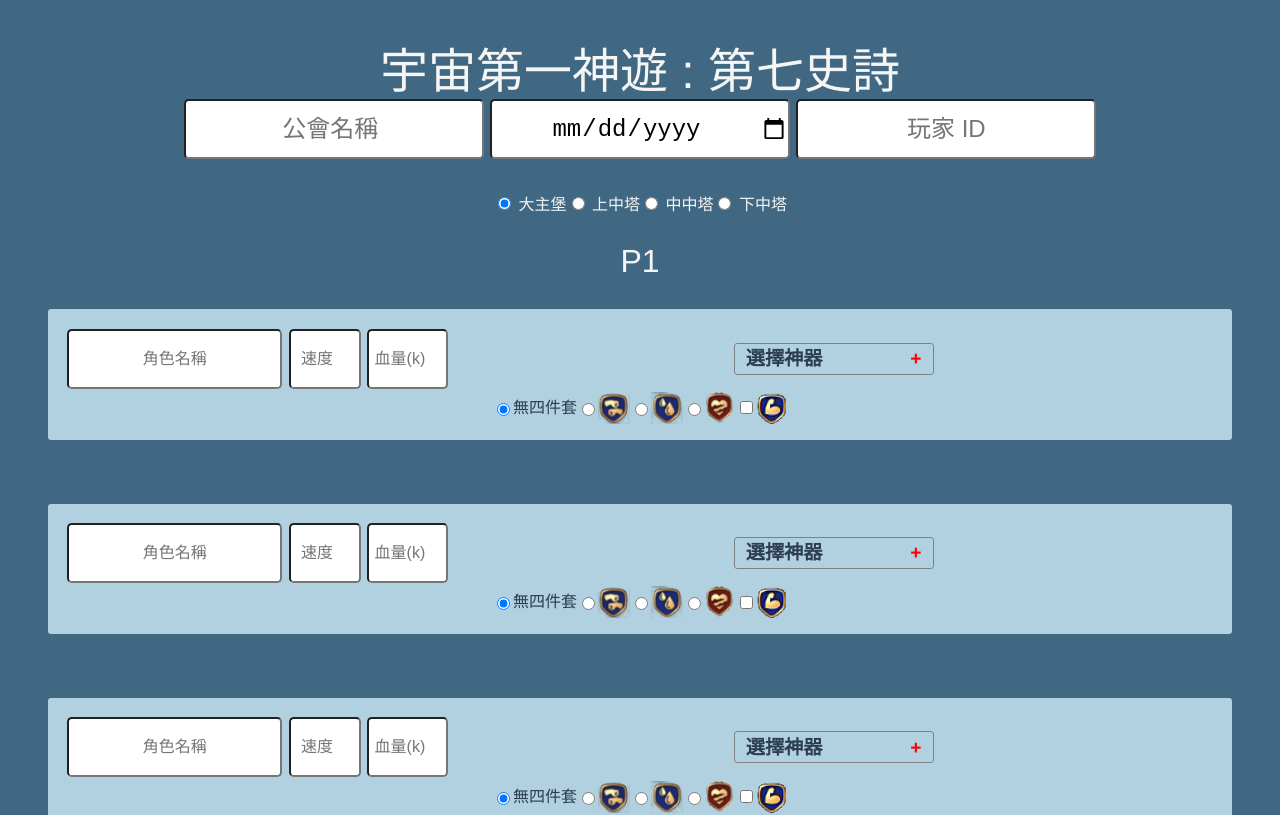
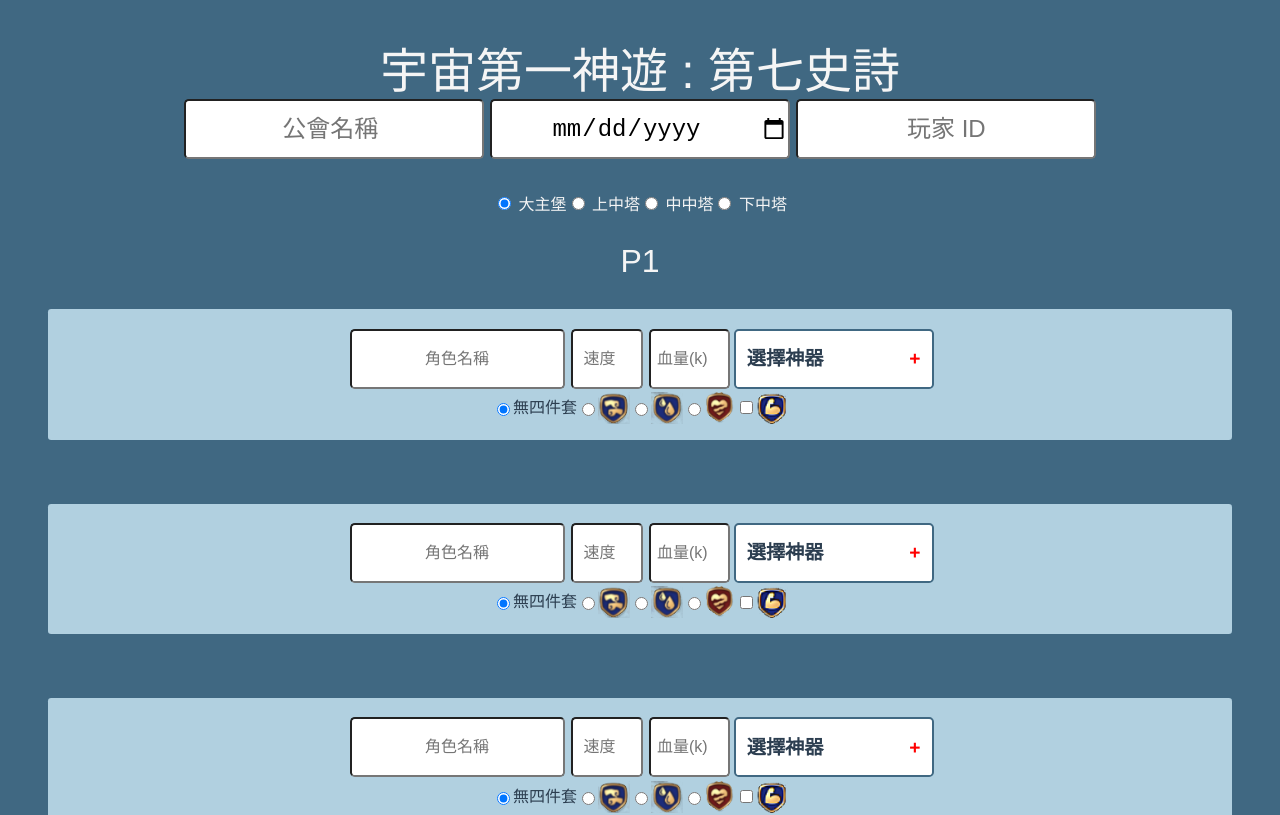
Before and after one commit to ruky8459/E7tool, a Vue app: page /ddmenu#/GVG in a window 1280 px wide. Shown: the top 815 px of the page. Built offline with nearby package versions, Linux system fonts and the light colour scheme; what vue-clipboard2 would draw is missing.

Commit message:
h1h2優先級修正

```diff
--- a/src/assets/style.css
+++ b/src/assets/style.css
@@ -12,10 +12,10 @@ h1,h2{
     color: whitesmoke;
 }
 h1{
-    font-size: 3rem;
+    font-size: 3rem!important;
 }
 h2{
-    font-size: 2rem;
+    font-size: 2rem!important;
 }
 input {
     border-radius: .3rem;
--- a/src/components/dropdownmenu/_assets/style.css
+++ b/src/components/dropdownmenu/_assets/style.css
@@ -1,23 +1,20 @@
 @import url(./__global.scss);
-body {
-  background: rgba(87, 211, 87, 0.671);
-}
-
 .dropdown-wrapper {
   position: relative;
-  margin: 0 auto;
   width: 200px;
 }
 
 .dropdown-wrapper .selected-item {
   width: 100%;
-  height: 2rem;
+  height: 60px;
   border: 1px solid gray;
-  border-radius: .2rem;
+  border-radius: .3rem;
   padding: .1rem .7rem;
   font-size: 1.2rem;
   font-weight: bold;
   cursor: pointer;
+  background: #fff;
+  border: 2px solid #406882;
 }
 
 .dropdown-wrapper .selected-item div {
@@ -41,7 +38,7 @@ body {
 
 .dropdown-wrapper .dropdown-popover {
   position: absolute;
-  top: 2rem;
+  top: 60px;
   left: 0;
   right: 0;
   z-index: 99;
--- a/src/components/dropdownmenu/_assets/style.scss
+++ b/src/components/dropdownmenu/_assets/style.scss
@@ -1,21 +1,23 @@
 @import url(./__global.scss);
-body{
-    background: rgba(87, 211, 87, 0.671);
-}
+
 .dropdown-wrapper{
     position: relative;
-    margin: 0 auto;
+    //place center for dev
+    // margin: 0 auto;
     width: 200px;
 
     .selected-item{
         width: 100%;
-        height: 2rem;
+        // height: 2rem;
+        height: 60px;
         border: 1px solid gray;
-        border-radius: .2rem;
+        border-radius: .3rem;
         padding: .1rem .7rem;
         font-size: 1.2rem;
         font-weight: bold;
         cursor: pointer;
+        background: #fff;
+        border: 2px solid #406882;
         div{
 
             padding: 0.8rem;
@@ -35,7 +37,7 @@ body{
     }
     .dropdown-popover{
         position: absolute;
-        top: 2rem;
+        top: 60px;
         left: 0;
         right: 0;
         z-index: 99;
```
Also changed, not shown: 1 other file (tests, documents, lock files or other folders).
